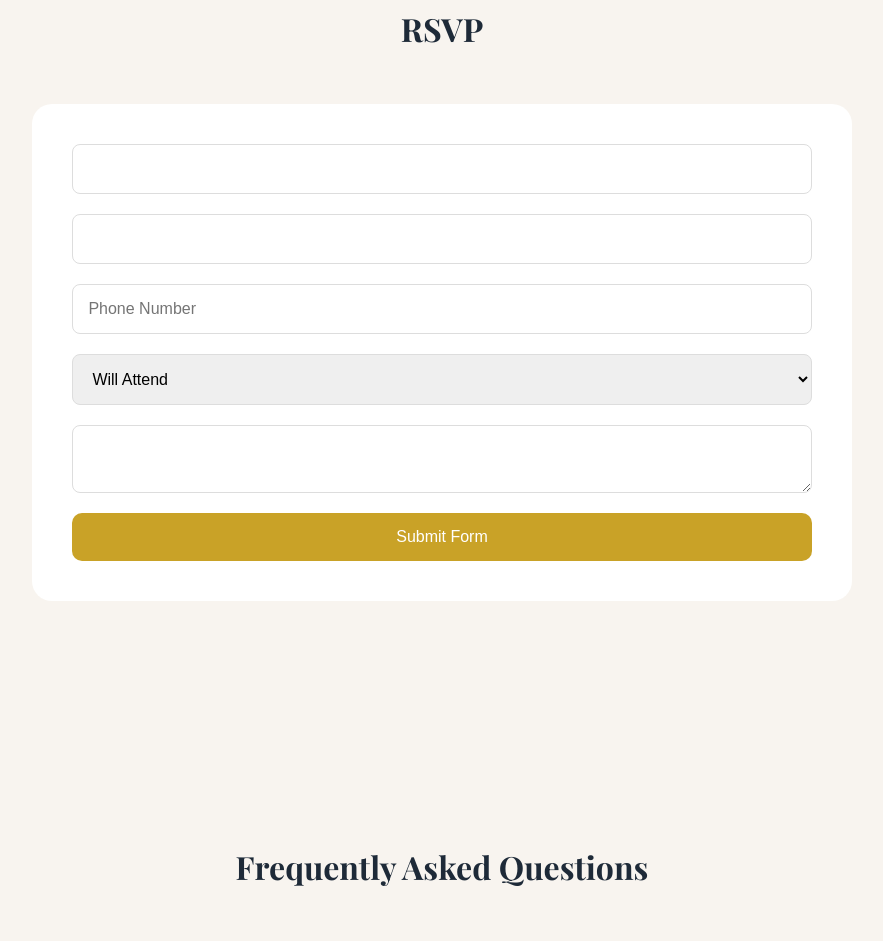
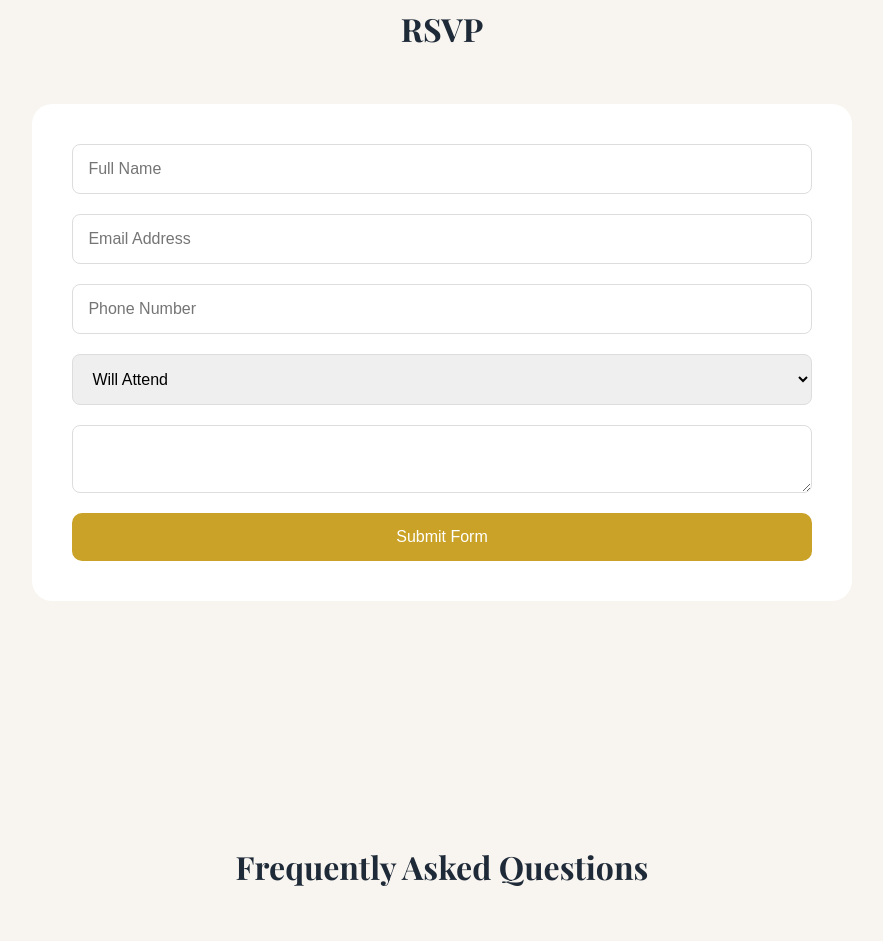
Before and after one commit to Edomsco/Edoma-Shully-Wedding-, a plain HTML site: page index.html in a window 1280 px wide. Shown: the part 3983-4924 px from the top of the page, without its empty margins (198-1081 px from the left). Drawn offline with nearby package versions, Linux system fonts and the light colour scheme.

Commit message:
Enhance form inputs with placeholder text
Added placeholder attributes to form inputs for better user guidance.

```diff
--- a/index.html
+++ b/index.html
@@ -488,8 +488,8 @@ Through Jehovah’s guidance and blessings, our relationship matured into a comm
 
 <form action="https://api.web3forms.com/submit" method="POST">
   <input type="hidden" name="access_key" value="156ad312-58ce-4ed8-a09a-df6ef443162a">
-  <input type="text" name="Full Name" required>
-  <input type="email" name="email Address" required>
+  <input type="text" name="Full Name" placeholder="Full Name"required>
+  <input type="email" name="email Address" placeholder="Email Address"required>
   <input type="tel" name="Phone Number" placeholder="Phone Number">
   <select name="Attendance" required>
   <option value="Will Attend">Will Attend</option>
```
